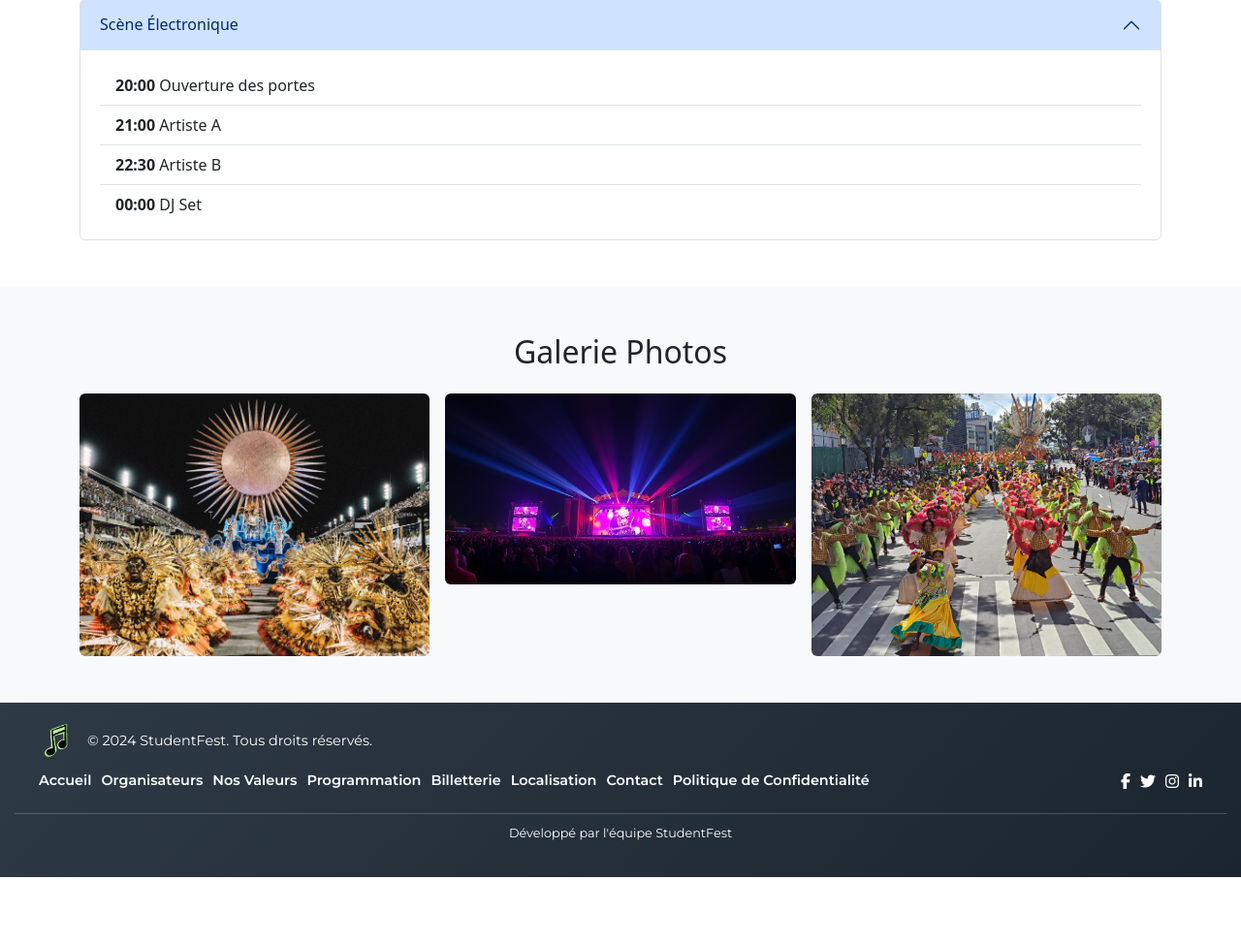
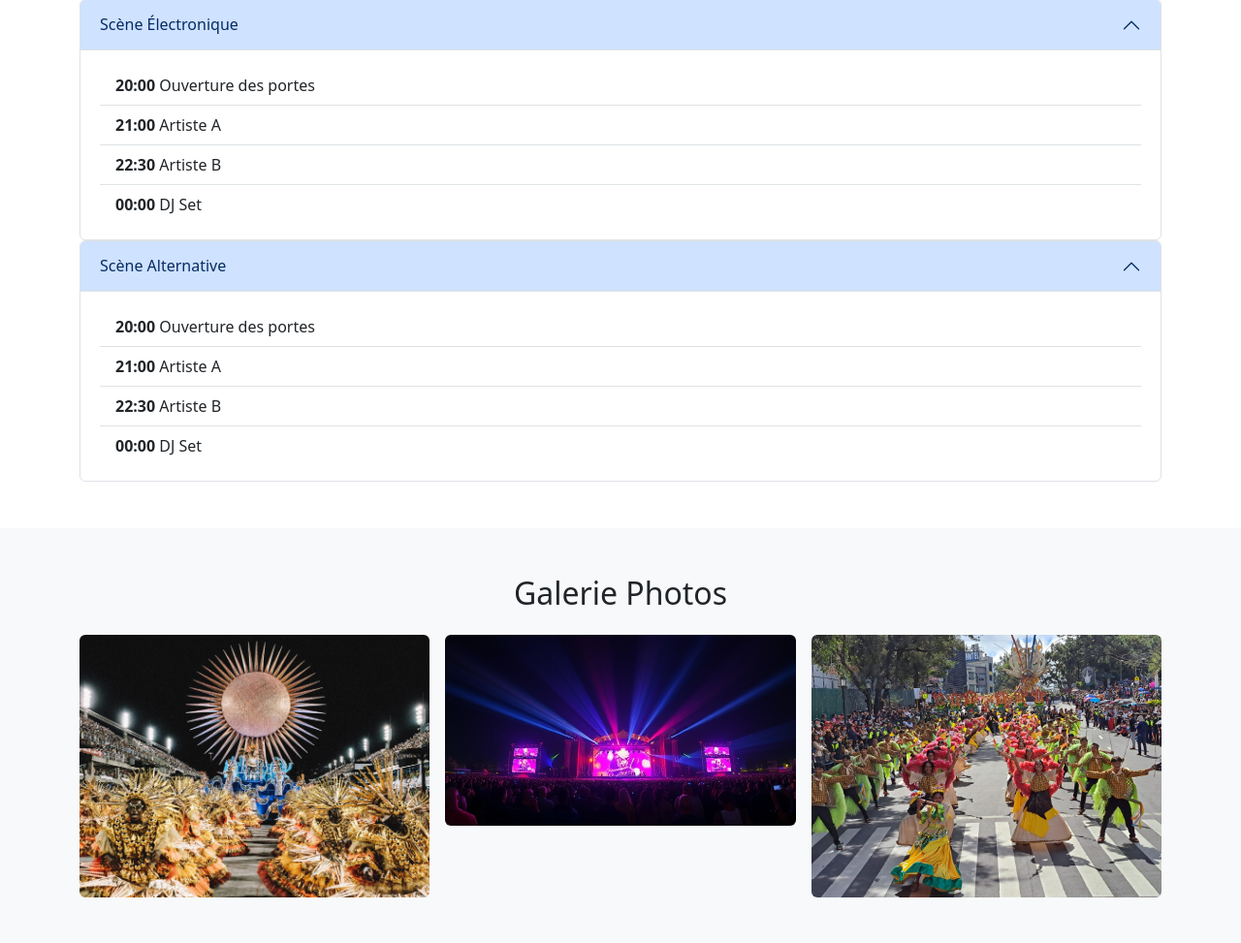
Before and after one commit to Yoshi-OOF/Festival, a PHP site: page /programmation.php in a window 1280 px wide. Shown: the part 986-1959 px from the top of the page at 97% size. Before the commit the page ends 1891 px from the top, so only its background shows below. Run offline with PHP 8.4, Linux system fonts and the light colour scheme; some libraries are stand-ins or nearby versions.

Commit message:
structure page programmation

```diff
--- a/programmation.php
+++ b/programmation.php
@@ -153,11 +153,33 @@
             <div class="accordion" id="scheduleAccordion">
                 <div class="accordion-item">
                     <h2 class="accordion-header" id="headingThree">
-                        <button class="accordion-button" type="button" data-bs-toggle="collapse" data-bs-target="#collapseThree" aria-expanded="true" aria-controls="collapseTwo">
+                        <button class="accordion-button" type="button" data-bs-toggle="collapse" data-bs-target="#collapseThree" aria-expanded="true" aria-controls="collapseThree">
                             Scène Électronique
                         </button>
                     </h2>
-                    <div id="collapseTwo" class="accordion-collapse collapse show" aria-labelledby="headingTwo" data-bs-parent="#scheduleAccordion">
+                    <div id="collapseThree" class="accordion-collapse collapse show" aria-labelledby="headingThree" data-bs-parent="#scheduleAccordion">
+                        <div class="accordion-body">
+                            <ul class="list-group list-group-flush">
+                                <li class="list-group-item"><strong>20:00</strong> Ouverture des portes</li>
+                                <li class="list-group-item"><strong>21:00</strong> Artiste A</li>
+                                <li class="list-group-item"><strong>22:30</strong> Artiste B</li>
+                                <li class="list-group-item"><strong>00:00</strong> DJ Set</li>
+                            </ul>
+                        </div>
+                    </div>
+                </div>
+            </div>
+        </section>
+
+        <section id="schedule">
+            <div class="accordion" id="scheduleAccordion">
+                <div class="accordion-item">
+                    <h2 class="accordion-header" id="headingFour">
+                        <button class="accordion-button" type="button" data-bs-toggle="collapse" data-bs-target="#collapseFour" aria-expanded="true" aria-controls="collapseFour">
+                            Scène Alternative
+                        </button>
+                    </h2>
+                    <div id="collapseFour" class="accordion-collapse collapse show" aria-labelledby="headingFour" data-bs-parent="#scheduleAccordion">
                         <div class="accordion-body">
                             <ul class="list-group list-group-flush">
                                 <li class="list-group-item"><strong>20:00</strong> Ouverture des portes</li>
```
